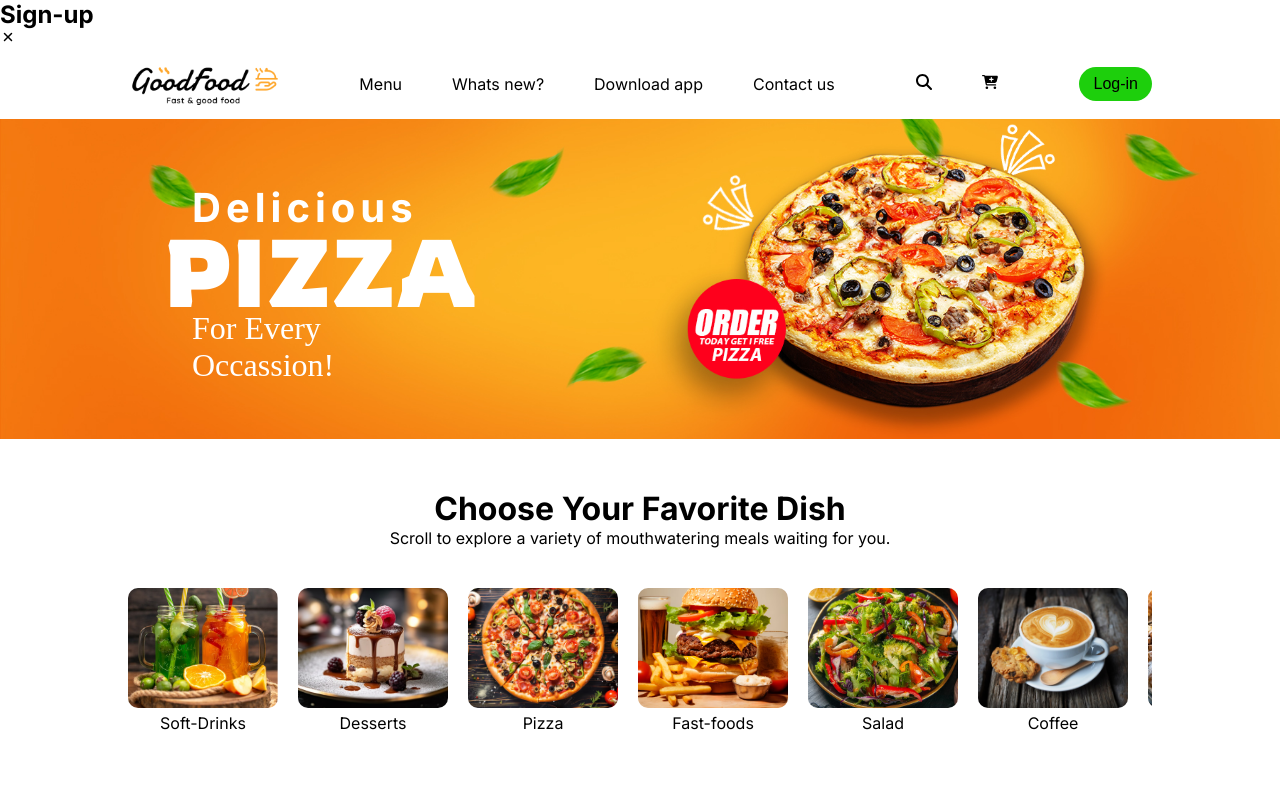
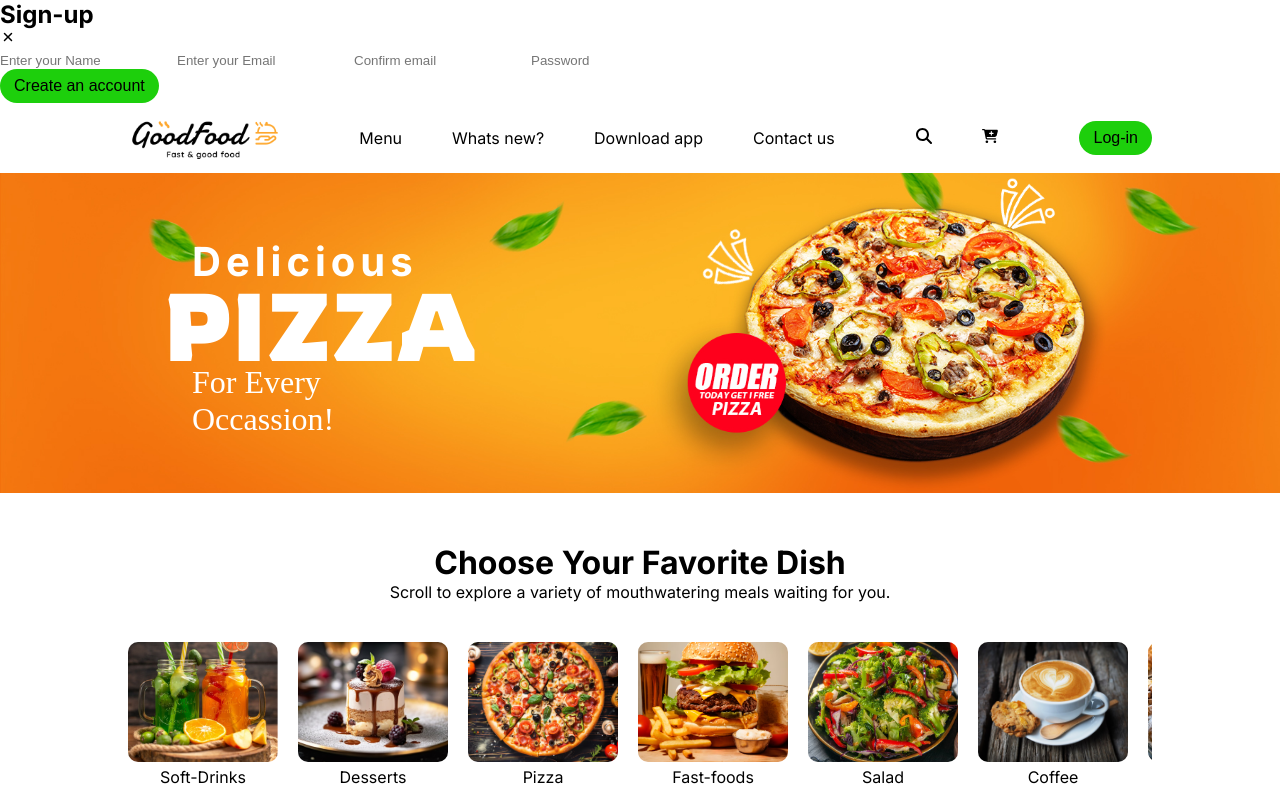
Before and after one commit to felixDev22/ecommerce, a React (Vite) app: page / in a window 1280 px wide. Both pictures are taken after a click on the button "Log-in". Shown: the top 800 px of the page. Built offline with nearby package versions, Linux system fonts and the light colour scheme; a web font is replaced by a local one.

Commit message:
Add Login and sign-up logic

```diff
--- a/src/components/login/login.jsx
+++ b/src/components/login/login.jsx
@@ -10,8 +10,22 @@ const Login = ({ setShowLogin }) => {
       <form className="login-wrapper">
         <div className="login-title">
           <h2>{curr}</h2>
-          <IoClose onClick={()=>setShowLogin(false)} />
+          <IoClose onClick={() => setShowLogin(false)} />
         </div>
+        <div className="input">
+          {curr === 'Login' ? (
+            <></>
+          ) : (
+            <input type="name" placeholder="Enter your Name" required />
+          )}
+
+          <input type="email" placeholder="Enter your Email" required />
+          <input type="Confirm email" placeholder="Confirm email" required />
+          <input type="password" placeholder="Password" required />
+        </div>
+        <button className="submit">
+          {curr === 'Sign-up' ? 'Create an account' : 'Login'}
+        </button>
       </form>
     </div>
   );
```
